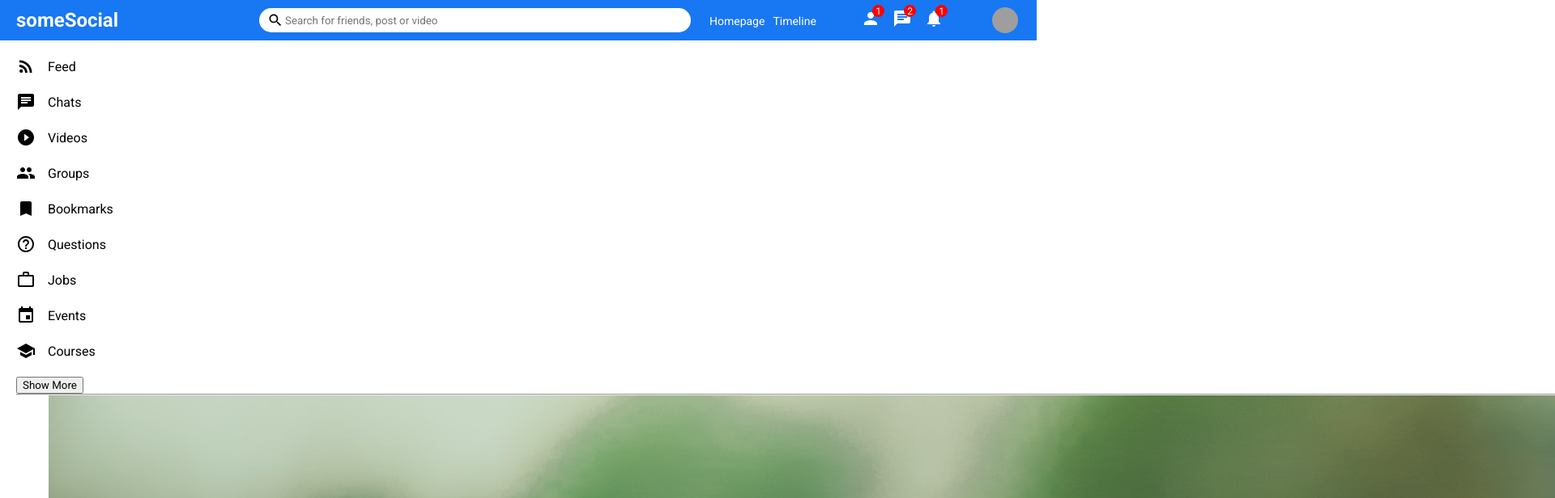
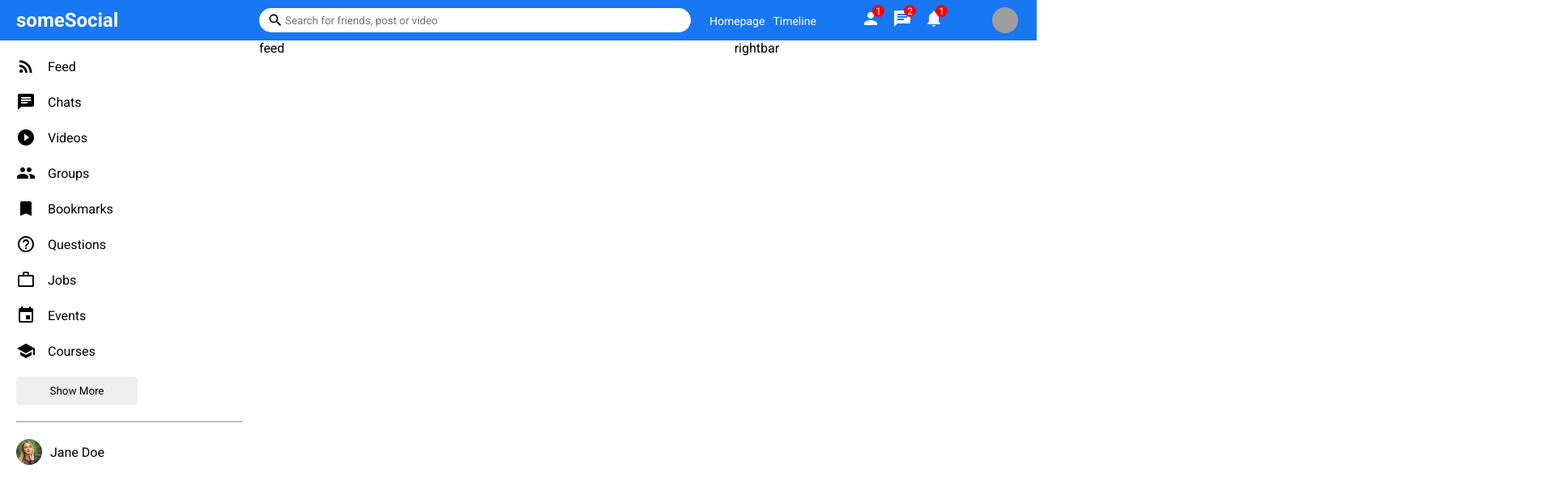
Before and after one commit to jpzambranoleon/React-Social-App, a React (Create React App) app: page / in a window 1280 px wide. Shown: the top 616 px of the page at 81% size, 1920 px wide, since content can reach past the window. Built offline with nearby package versions, Linux system fonts and the light colour scheme; grey boxes are pictures that could not be loaded.

Commit message:
updated leftbar.css

```diff
--- a/src/components/leftbar/leftbar.css
+++ b/src/components/leftbar/leftbar.css
@@ -22,3 +22,35 @@
 .leftbarIcon {
     margin-right: 15px;
 }
+
+.leftbarButton {
+    width: 150px;
+    border: none;
+    padding: 10px;
+    border-radius: 5px;
+    font-weight: 500;
+}
+
+.leftbarHr {
+    margin: 20px 0;
+}
+
+.leftbarFriendList {
+    padding: 0;
+    margin: 0;
+    list-style: none;
+}
+
+.leftbarFriend {
+    display: flex;
+    align-items: center;
+    margin-bottom: 15px;
+}
+
+.leftbarFriendImg {
+    width: 32px;
+    height: 32px;
+    border-radius: 50%;
+    object-fit: cover;
+    margin-right: 10px;
+}
```
